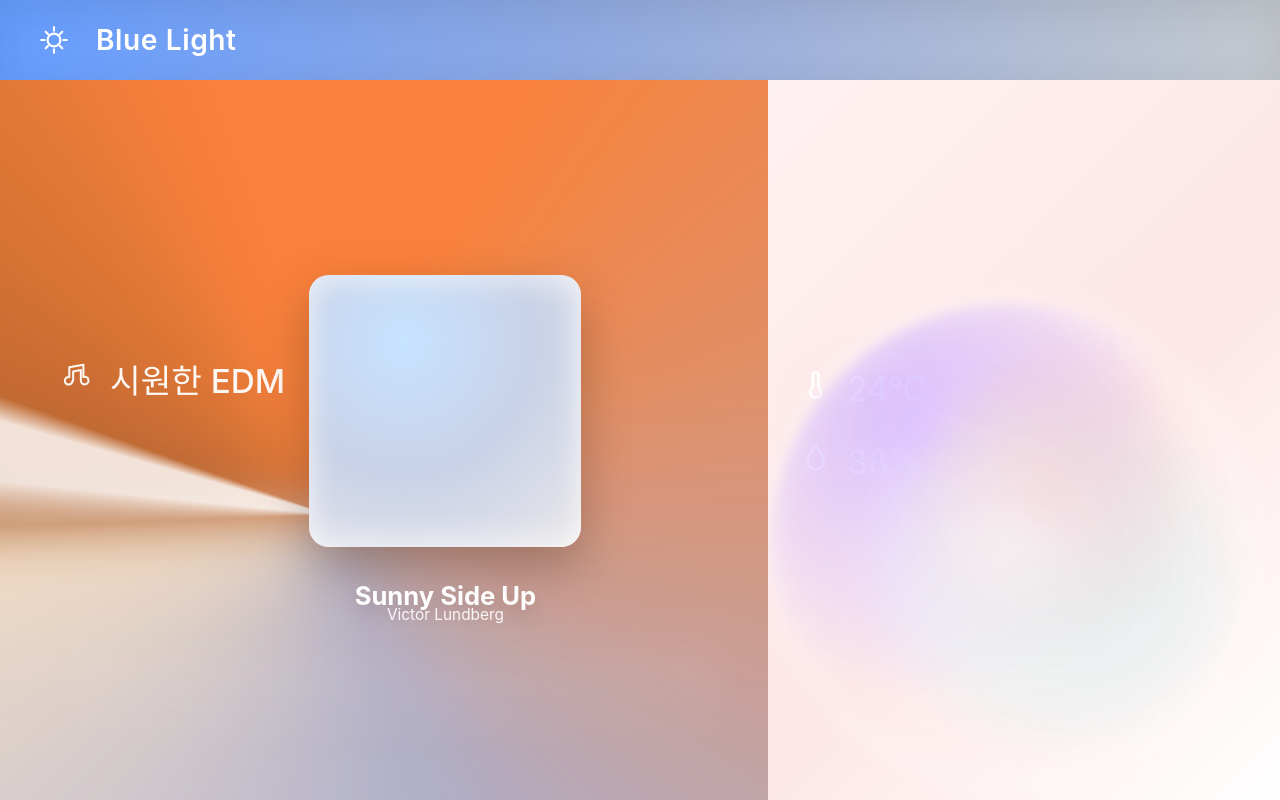
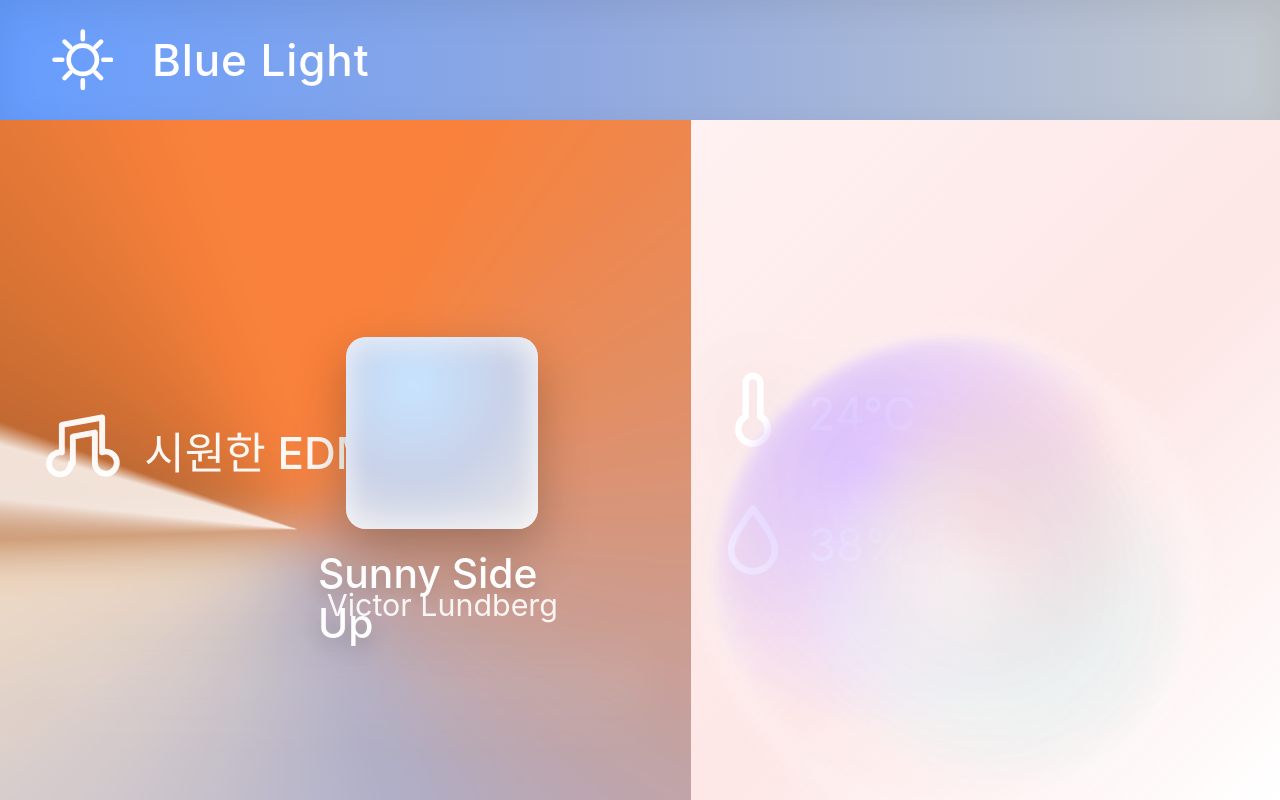
Before and after one commit to ericggul/lginter-final, a Next.js app: page /livingroom/tv2 in a window 1280 px wide. Built offline with nearby package versions, Linux system fonts and the light colour scheme; a web font is replaced by a local one.

Commit message:
TV2 text

```diff
--- a/components/livingroom/TV2/styles.js
+++ b/components/livingroom/TV2/styles.js
@@ -10,7 +10,9 @@ export const Root = styled.div`
 `;
 
 export const Header = styled.div`
-  position: absolute; top: 0; left: 0; right: 0; height: 10vh; min-height: 64px;
+  position: absolute; top: 0; left: 0; right: 0;
+  /* 상단 파란 박스를 조금 더 두껍게 */
+  height: 15vh; min-height: 96px;
   display: flex; align-items: center; gap: 2vw; padding: 0 3vw;
   color: #fff;
   background: linear-gradient(90deg, rgba(102,157,255,1) 0%, rgba(143,168,224,1) 45%, rgba(196,201,206,1) 100%);
@@ -19,23 +21,32 @@ export const Header = styled.div`
 `;
 
 export const HeaderIcon = styled.div`
-  width: 32px; height: 32px; min-width: 32px;
+  /* 아이콘 크기를 이전/현재 값의 중간 정도로 설정 */
+  width: clamp(72px, 11vmin, 180px);
+  height: clamp(72px, 11vmin, 180px);
+  min-width: clamp(72px, 11vmin, 180px);
   border-radius: 50%;
   display: grid; place-items: center;
   color: #fff;
-  svg { width: 28px; height: 28px; }
+  svg {
+    width: 70%;
+    height: 70%;
+  }
 `;
 
 export const HeaderTitle = styled.div`
-  font-size: clamp(18px, 2.2vw, 32px);
-  font-weight: 600;
+  /* 텍스트 크기도 중간 수준으로 조정 */
+  font-size: clamp(37px, 5.5vmin, 100px);
+  font-weight: 500;
   letter-spacing: 0.02em;
 `;
 
 export const Content = styled.div`
-  position: absolute; inset: 10vh 0 0 0; /* below header */
-  display: grid; grid-template-columns: 3fr 2fr;
-  height: calc(100vh - 10vh);
+  /* 헤더 높이에 맞춰 바로 아래에서 시작 */
+  position: absolute; inset: 15vh 0 0 0;
+  /* 우측(원 영역)을 기존보다 약간만 넓게 유지 */
+  display: grid; grid-template-columns: 2.7fr 2.3fr;
+  height: calc(100vh - 15vh);
 `;
 
 export const LeftPanel = styled.div`
@@ -43,7 +54,9 @@ export const LeftPanel = styled.div`
   overflow: hidden;
   padding: 4vh 4vw;
   /* Base gradient and sweeping band per spec */
-  --album-x: 58%; --album-y: 46%;
+  /* 앨범 카드 위치 (조금 더 오른쪽 & 상단으로) */
+  --album-x: 64%;
+  --album-y: 46%;
   /* starting azimuth for angular sweep to align with orange→white seam */
   --sweep-start: 110deg;
   background: linear-gradient(180deg, #F28A3A 0%, #F28A3A 40%, #B0B7E8 100%);
@@ -133,16 +146,20 @@ export const LeftSweepWide = styled(LeftSweep)`
 
 export const MusicRow = styled.div`
   position: absolute;
-  left: calc(var(--album-x) - 30vw);
-  top: calc(var(--album-y) - 8%);
+  /* 상단 조명 아이콘/텍스트의 좌측 패딩(3vw)에 맞춰 정렬 */
+  left: 3vw;
+  /* 사각형과 세로 중심을 맞추도록 살짝 위쪽으로 조정 */
+  top: calc(var(--album-y) - 4vh);
   display: flex; align-items: center; gap: 1.4vw;
-  font-size: clamp(18px, 2.6vw, 36px);
+  /* 장르 텍스트도 중간 수준으로 */
+  font-size: clamp(37px, 5.5vmin, 100px);
   font-weight: 500;
   opacity: .95;
 `;
 
 export const MusicIcon = styled.div`
-  svg { width: clamp(22px, 2.4vw, 32px); height: clamp(22px, 2.4vw, 32px); color: #fff; }
+  /* 음악 아이콘도 중간 크기로 */
+  svg { width: clamp(72px, 11vmin, 180px); height: clamp(72px, 11vmin, 180px); color: #fff; }
 `;
 
 const spinSweep = keyframes`
@@ -207,7 +224,8 @@ export const AngularSharp = styled.div`
 export const AlbumCard = styled.div`
   position: absolute; left: var(--album-x); top: var(--album-y);
   transform: translate(-50%, -50%);
-  width: min(34vh, 32vw); aspect-ratio: 1 / 1; border-radius: 20px;
+  /* 더 작게 줄여서 텍스트와 균형 맞춤 */
+  width: min(24vh, 20vw); aspect-ratio: 1 / 1; border-radius: 20px;
   background: radial-gradient(120% 120% at 35% 25%, #c7e3ff 0%, #c9d2e8 40%, #f7efe8 100%);
   box-shadow:
     0 20px 50px rgba(0,0,0,0.25),
@@ -220,10 +238,12 @@ export const AlbumCard = styled.div`
 export const TrackTitle = styled.div`
   position: absolute;
   left: var(--album-x);
-  top: calc(var(--album-y) + min(34vh, 32vw) * 0.62);
+  /* 카드 바로 아래쪽에 오도록 조금 위로 올림 */
+  top: calc(var(--album-y) + min(24vh, 20vw) * 0.6);
   transform: translateX(-50%);
-  font-size: clamp(18px, 2.0vw, 30px);
-  font-weight: 700;
+  /* 음악 제목은 살짝 더 작게, medium 두께로 */
+  font-size: clamp(34px, 5.1vmin, 92px);
+  font-weight: 500;
   color: rgba(255,255,255,0.98);
   text-shadow: 0 8px 20px rgba(0,0,0,0.2);
 `;
@@ -231,9 +251,11 @@ export const TrackTitle = styled.div`
 export const Artist = styled.div`
   position: absolute;
   left: var(--album-x);
-  top: calc(var(--album-y) + min(34vh, 32vw) * 0.62 + 3.2vh);
+  /* 트랙 타이틀과의 간격을 조금 줄여 더 가깝게 배치 */
+  top: calc(var(--album-y) + min(24vh, 20vw) * 0.7 + 2.5vh);
   transform: translateX(-50%);
-  font-size: clamp(12px, 1.2vw, 18px);
+  /* 하단 아티스트 텍스트는 한 단계 더 작게 */
+  font-size: clamp(24px, 3.8vmin, 68px);
   color: rgba(255,255,255,0.9);
 `;
 
@@ -245,22 +267,27 @@ export const RightPanel = styled.div`
 `;
 
 export const ClimateGroup = styled.div`
-  position: absolute; left: 6%; top: 40%;
+  /* 우측 범위가 넓어진 만큼 살짝 왼쪽으로 이동 + 전체를 조금 위로 */
+  position: absolute; left: 3%; top: 36%;
   display: grid; gap: 4vh;
   color: #fff;
   filter: drop-shadow(0 10px 40px rgba(0,0,0,0.15));
 `;
 
 export const ClimateRow = styled.div`
-  display: flex; align-items: center; gap: 1.2vw;
-  font-size: clamp(20px, 2.6vw, 44px);
+  /* 아이콘과 텍스트 사이 간격을 조금 좁힘 */
+  display: flex; align-items: center; gap: 0.9vw;
+  /* 온도/습도 텍스트도 중간 수준으로 */
+  font-size: clamp(37px, 5.6vmin, 103px);
 `;
 
 export const ClimateIcon = styled.div`
-  svg { width: clamp(22px, 2.6vw, 40px); height: clamp(22px, 2.6vw, 40px); color: #fff; }
+  /* 온도/습도 아이콘도 중간 크기로 */
+  svg { width: clamp(72px, 11.0vmin, 180px); height: clamp(72px, 11.0vmin, 180px); color: #fff; }
 `;
 
 export const BlobSpot = styled.div`
-  position: absolute; right: -10%; top: 20%;
-  width: 80vmin; height: 80vmin; display: grid; place-items: center; pointer-events:none;
+  /* 원 영역을 약간 왼쪽으로 끌어와 화면 중앙 쪽으로 배치 */
+  position: absolute; right: -2%; top: 18%;
+  width: 84vmin; height: 84vmin; display: grid; place-items: center; pointer-events:none;
 `;
```
Also changed, not shown: components/livingroom/TV2/text/text.styles.js (+4 -3 lines).
